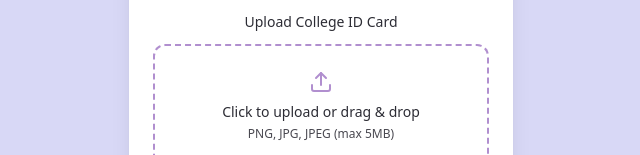
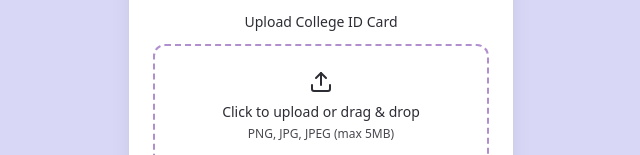
Before and after one commit to Aditi-Mane/nest-platform, a React app in the folder frontend/: page /auth/verify-account in a window 1280 px wide. Shown: the part 351-506 px from the top of the page, without its empty margins (319-959 px from the left). Built offline with nearby package versions, Linux system fonts and the light colour scheme; the HTML template or start-up script is replaced by a standard one.

Commit message:
ui: add signup follow up verification page ui

```diff
--- a/frontend/src/pages/auth/VerifyAccount.jsx
+++ b/frontend/src/pages/auth/VerifyAccount.jsx
@@ -30,7 +30,7 @@ const VerifyAccount = () => {
             />
 
             <div className="flex flex-col items-center justify-center">
-              <FiUpload className="text-primary text-2xl mb-2" />
+              <FiUpload className="text-text text-2xl mb-2" />
 
               <p className="text-sm text-text">
                 Click to upload or drag & drop
```
